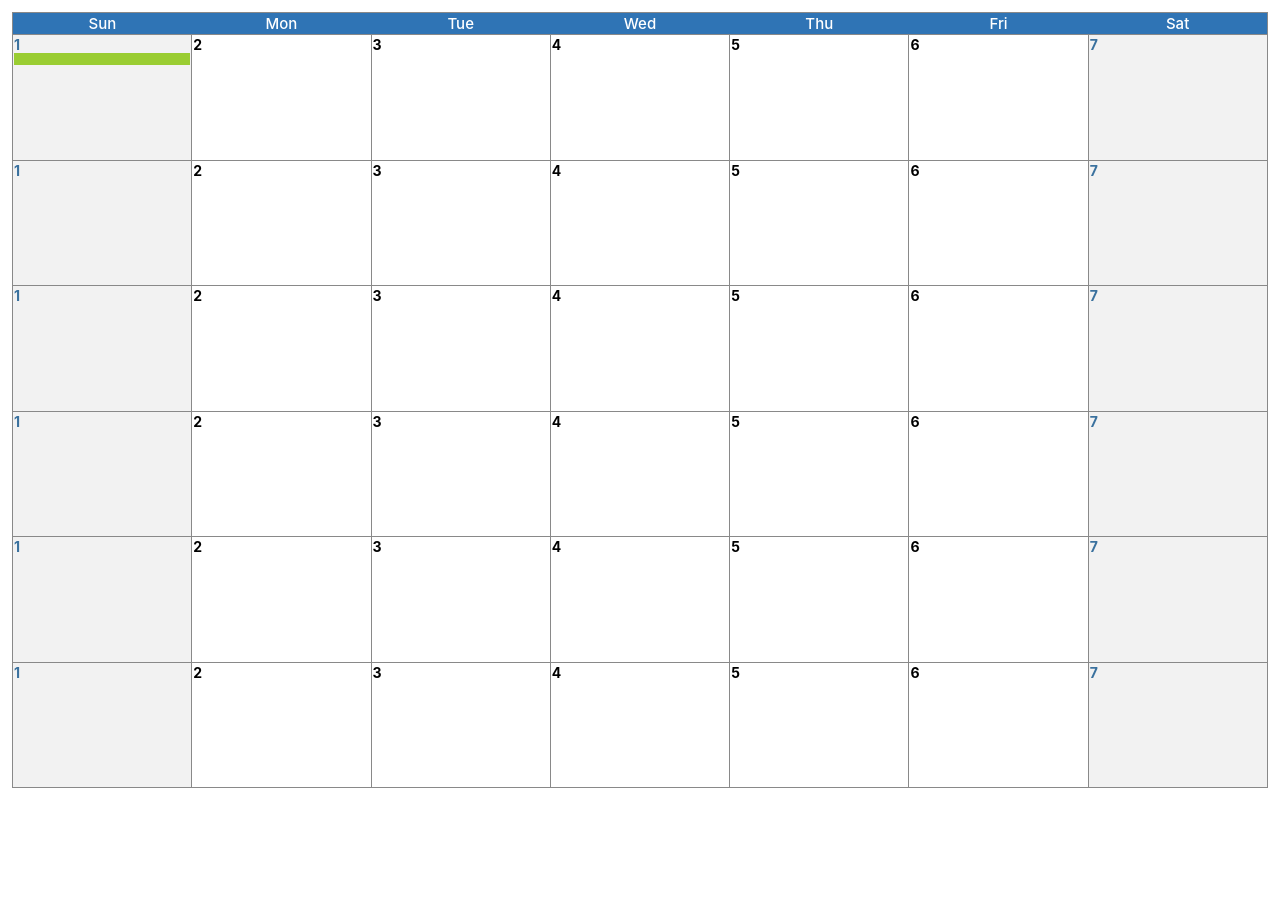
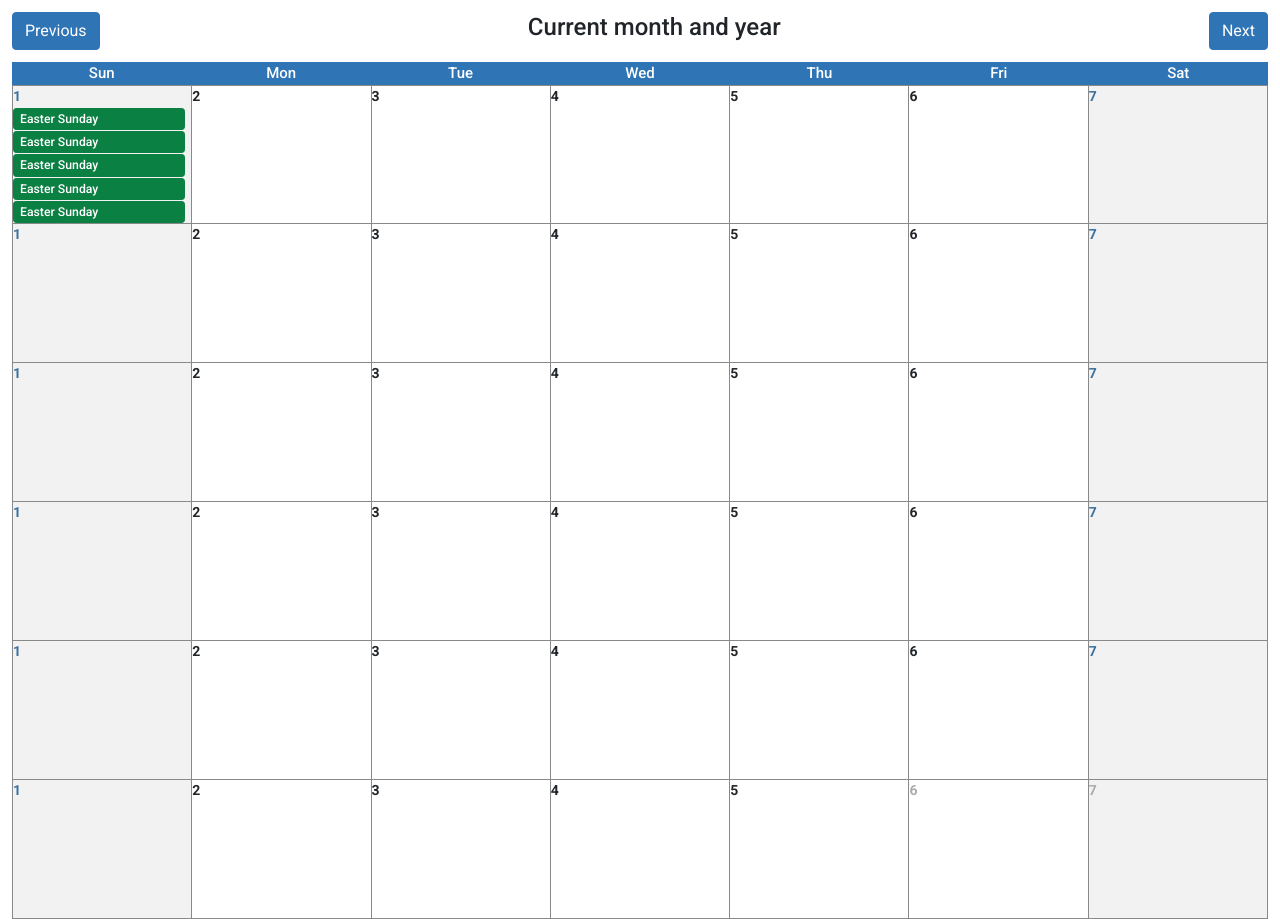
Before and after one commit to cassiostp/calendar, a React (Create React App) app: page / in a window 1280 px wide. Before the commit the page ends 800 px from the top, so only its background shows below. Built offline with nearby package versions, Linux system fonts and the light colour scheme.

Commit message:
Remake visuals with css grid in place of table

```diff
--- a/package.json
+++ b/package.json
@@ -10,12 +10,15 @@
     "@types/node": "^12.20.6",
     "@types/react": "^17.0.3",
     "@types/react-dom": "^17.0.2",
+    "bootstrap": "^4.6.0",
     "lodash": "^4.17.21",
     "luxon": "^1.26.0",
     "node-sass": "^5.0.0",
     "react": "^17.0.1",
+    "react-bootstrap": "^1.5.2",
     "react-dom": "^17.0.1",
     "react-scripts": "4.0.3",
+    "typeface-roboto": "^1.1.13",
     "typescript": "^4.2.3",
     "web-vitals": "^1.1.1"
   },
--- a/src/components/Calendar/CalendarHeader.tsx
+++ b/src/components/Calendar/CalendarHeader.tsx
@@ -2,17 +2,15 @@ import React from 'react';
 
 function CalendarHeader() {
     return (
-        <thead className='calendar-header'>
-            <tr>
-                <th>Sun</th>
-                <th>Mon</th>
-                <th>Tue</th>
-                <th>Wed</th>
-                <th>Thu</th>
-                <th>Fri</th>
-                <th>Sat</th>
-            </tr>
-        </thead>
+        <div className='calendar-header'>
+            <span>Sun</span>
+            <span>Mon</span>
+            <span>Tue</span>
+            <span>Wed</span>
+            <span>Thu</span>
+            <span>Fri</span>
+            <span>Sat</span>
+        </div>
     );
 }
 
--- a/src/components/Calendar/CalendarTable.tsx
+++ b/src/components/Calendar/CalendarTable.tsx
@@ -1,67 +1,72 @@
 import React from 'react';
+
+import MonthSelector from 'components/Calendar/MonthSelector';
 import CalendarHeader from 'components/Calendar/CalendarHeader';
+import Reminder from 'components/Reminder/Reminder';
 
 function CalendarTable() {
     return (
-        <table className='calendar-table'>
-            <CalendarHeader />
-            <tbody>
-                <tr>
-                    <td className='weekend'>1<div></div></td>
-                    <td>2</td>
-                    <td>3</td>
-                    <td>4</td>
-                    <td>5</td>
-                    <td>6</td>
-                    <td className='weekend'>7</td>
-                </tr>
-                <tr>
-                    <td className='weekend'>1</td>
-                    <td>2</td>
-                    <td>3</td>
-                    <td>4</td>
-                    <td>5</td>
-                    <td>6</td>
-                    <td className='weekend'>7</td>
-                </tr>
-                <tr>
-                    <td className='weekend'>1</td>
-                    <td>2</td>
-                    <td>3</td>
-                    <td>4</td>
-                    <td>5</td>
-                    <td>6</td>
-                    <td className='weekend'>7</td>
-                </tr>
-                <tr>
-                    <td className='weekend'>1</td>
-                    <td>2</td>
-                    <td>3</td>
-                    <td>4</td>
-                    <td>5</td>
-                    <td>6</td>
-                    <td className='weekend'>7</td>
-                </tr>
-                <tr>
-                    <td className='weekend'>1</td>
-                    <td>2</td>
-                    <td>3</td>
-                    <td>4</td>
-                    <td>5</td>
-                    <td>6</td>
-                    <td className='weekend'>7</td>
-                </tr>
-                <tr>
-                    <td className='weekend'>1</td>
-                    <td>2</td>
-                    <td>3</td>
-                    <td>4</td>
-                    <td>5</td>
-                    <td>6</td>
-                    <td className='weekend'>7</td>
-                </tr>
-            </tbody>
-        </table>
+        <div className='calendar-container'>
+            <div className='calendar-header-container'>
+                <MonthSelector />
+                <CalendarHeader />
+            </div>
+            <div className='calendar-table-container'>
+
+                <div className='calendar-table'>
+                    <div className='weekend'>1<Reminder /><Reminder /><Reminder /><Reminder /><Reminder /></div>
+                    <div>2</div>
+                    <div>3</div>
+                    <div>4</div>
+                    <div>5</div>
+                    <div>6</div>
+                    <div className='weekend'>7</div>
+
+                    <div className='weekend'>1</div>
+                    <div>2</div>
+                    <div>3</div>
+                    <div>4</div>
+                    <div>5</div>
+                    <div>6</div>
+                    <div className='weekend'>7</div>
+
+
+                    <div className='weekend'>1</div>
+                    <div>2</div>
+                    <div>3</div>
+                    <div>4</div>
+                    <div>5</div>
+                    <div>6</div>
+                    <div className='weekend'>7</div>
+
+
+                    <div className='weekend'>1</div>
+                    <div>2</div>
+                    <div>3</div>
+                    <div>4</div>
+                    <div>5</div>
+                    <div>6</div>
+                    <div className='weekend'>7</div>
+
+
+                    <div className='weekend'>1</div>
+                    <div>2</div>
+                    <div>3</div>
+                    <div>4</div>
+                    <div>5</div>
+                    <div>6</div>
+                    <div className='weekend'>7</div>
+
+                    <div className='weekend'>1</div>
+                    <div>2</div>
+                    <div>3</div>
+                    <div>4</div>
+                    <div>5</div>
+                    <div className='disabled'>6</div>
+                    <div className='weekend disabled'>7</div>
+                </div>
+            </div>
+        </div>
     );
 }
 
--- /dev/null
+++ b/src/components/Calendar/MonthSelector.tsx
@@ -0,0 +1,14 @@
+import React from 'react';
+import Button from 'react-bootstrap/Button';
+
+function MonthSelector() {
+    return (
+        <div className='month-selector'>
+            <Button>Previous</Button>
+            <h4>Current month and year</h4>
+            <Button>Next</Button>
+        </div>
+    );
+}
+
+export default MonthSelector;
--- /dev/null
+++ b/src/components/Reminder/Reminder.tsx
@@ -0,0 +1,12 @@
+import React from 'react';
+import Button from 'react-bootstrap/Button';
+
+function Reminder() {
+    return (
+        <Button size='sm' variant='success'>
+                <span>Easter Sunday</span>
+        </Button>
+    );
+}
+
+export default Reminder;
--- a/src/index.tsx
+++ b/src/index.tsx
@@ -1,5 +1,8 @@
 import React from 'react';
 import ReactDOM from 'react-dom';
+import 'typeface-roboto';
+import 'bootstrap/dist/css/bootstrap.min.css';
+
 import 'styles/index.scss';
 import App from 'components/App';
 import reportWebVitals from 'reportWebVitals';
--- a/src/styles/app.scss
+++ b/src/styles/app.scss
@@ -1,4 +1,9 @@
 .App {
     box-sizing: border-box;
     padding: 12px;
+
+    .btn.btn-primary {
+        background-color: $color-primary;
+        border-color: $color-primary;
+    }
 }
--- a/src/styles/calendar.scss
+++ b/src/styles/calendar.scss
@@ -1,38 +1,79 @@
+.calendar-container {
+    height: 100%;
+    display: flex;
+    flex-direction: column;
+    min-width: 280px;
+
+    .calendar-header-container {
+        .month-selector {
+            display: flex;
+            align-items: flex-end;
+            justify-content: space-between;
+            padding-bottom: 12px;
+        }
+
+        .calendar-header {
+            display: grid;
+            grid-template-columns: repeat(7, 1fr);
+            background-color: $color-primary;
+
+            span {
+                font-size: 0.9375em;
+                font-weight: 500;
+                color: white;
+                text-align: center;
+            }
+        }
+    }
+
+    .calendar-table-container {
+        flex: 1;
+
         .calendar-table {
-    border-collapse: collapse;
-    width: 100%;
+            display: grid;
             height: 100%;
-    border: 1px solid #898989;
+            grid-template-columns: repeat(7, 1fr);
+            grid-template-rows: repeat(6, 1fr);
+            border-top: 1px solid $color-border;
+            border-right: 1px solid $color-border;
 
-    td {
+            > div {
+                overflow: hidden;
                 font-size: 0.875em;
                 font-weight: bold;
-        min-width: 40px;
                 vertical-align: text-top;
-        border: 1px solid #898989;
+                border-left: 1px solid $color-border;
+                border-bottom: 1px solid $color-border;
+                padding-right: 6px;
 
                 &.weekend {
-            background-color: #f2f2f2;
-            color: #3a719e;
+                    background-color: $color-weekend-background;
+                    color: $color-weekend;
                 }
 
                 &.disabled {
-            color: #ababab;
+                    color: $color-disabled;
                 }
 
-        > div {
+                > .btn {
+                    display: flex;
+                    overflow: hidden;
                     width: 100%;
-            height: 10%;
-            background-color: yellowgreen;
-        }
-    }
+                    background-color: $color-reminder;
+                    border-color: $color-reminder;
+                    box-shadow: unset;
+                    padding: 1px 6px;
+                    margin-top: 1px;
+                    text-align: left;
+                    font-size: 0.875em;
+                    font-weight: 500;
 
-    > .calendar-header {
-        th {
-            font-size: 0.9375em;
-            font-weight: 500;
-            color: white;
-            background-color: #2f74b5;
+                    > span {
+                        overflow: hidden;
+                        white-space: nowrap;
                     }
                 }
             }
+        }
+    }
+}
--- /dev/null
+++ b/src/styles/colors.scss
@@ -0,0 +1,6 @@
+$color-primary: #2f74b5;
+$color-disabled: #ababab;
+$color-weekend: #3a719e;
+$color-weekend-background: #f2f2f2;
+$color-border: #898989;
+$color-reminder: #0b8043;
--- a/src/styles/index.scss
+++ b/src/styles/index.scss
@@ -1,3 +1,4 @@
+@import "colors.scss";
 @import "calendar.scss";
 @import "app.scss";
 
@@ -10,8 +11,7 @@ body,
 
 body {
   margin: 0;
-  font-family: -apple-system, BlinkMacSystemFont, "Segoe UI", "Roboto", "Oxygen", "Ubuntu", "Cantarell", "Fira Sans",
-    "Droid Sans", "Helvetica Neue", sans-serif;
+  font-family: "Roboto", "Helvetica", "Arial", "sans-serif";
   -webkit-font-smoothing: antialiased;
   -moz-osx-font-smoothing: grayscale;
 }
```
Also changed, not shown: src/components/Calendar/CalendarCell.tsx (added, +9 -0 lines), src/components/Reminder/ReminderContainer.tsx (added, +15 -0 lines), 1 other file (tests, documents, lock files or other folders). Lines whose indentation alone changed are shown as unchanged.
